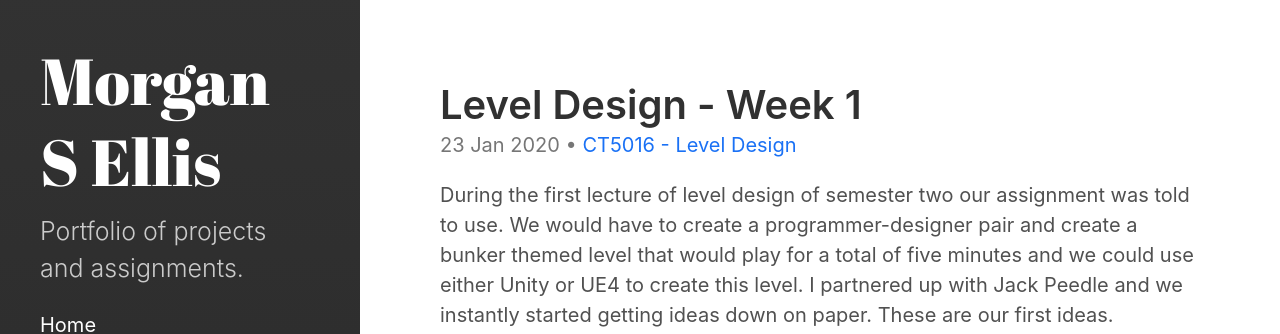
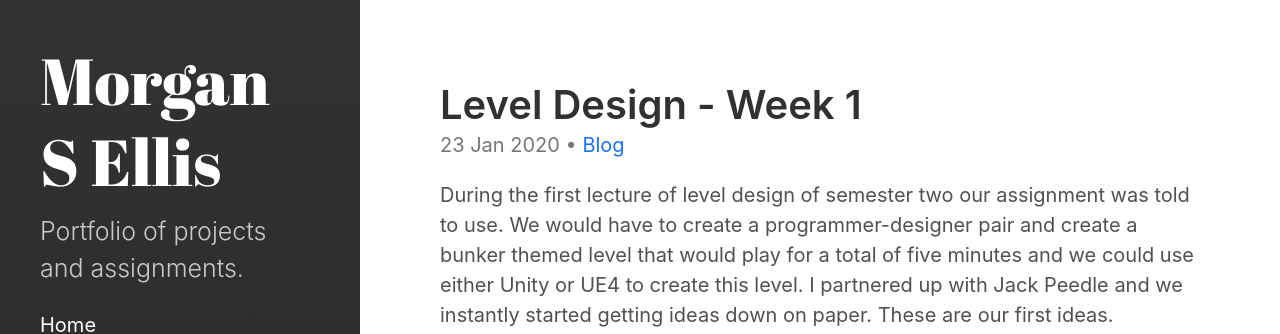
Before and after one commit to morgansellis/MorganSEllis.github.io, a Jekyll site: the page built from _posts/2020-01-23-Level-Design-Week-1.md, in a window 1280 px wide. Shown: the top 334 px of the page. Built offline with Jekyll 4.4.1, drawn with Linux system fonts in a browser that asks for light colours.

Commit message:
Update post

```diff
--- a/_posts/2020-01-23-Level-Design-Week-1.md
+++ b/_posts/2020-01-23-Level-Design-Week-1.md
@@ -2,8 +2,9 @@
 layout: post
 title: "Level Design - Week 1"
 categories:
-  - CT5016 - Level Design
+  - Blog
 tags:
+  - Level Design
 ---
 
 During the first lecture of level design of semester two our assignment was told to use. We would have to create a programmer-designer pair
```
